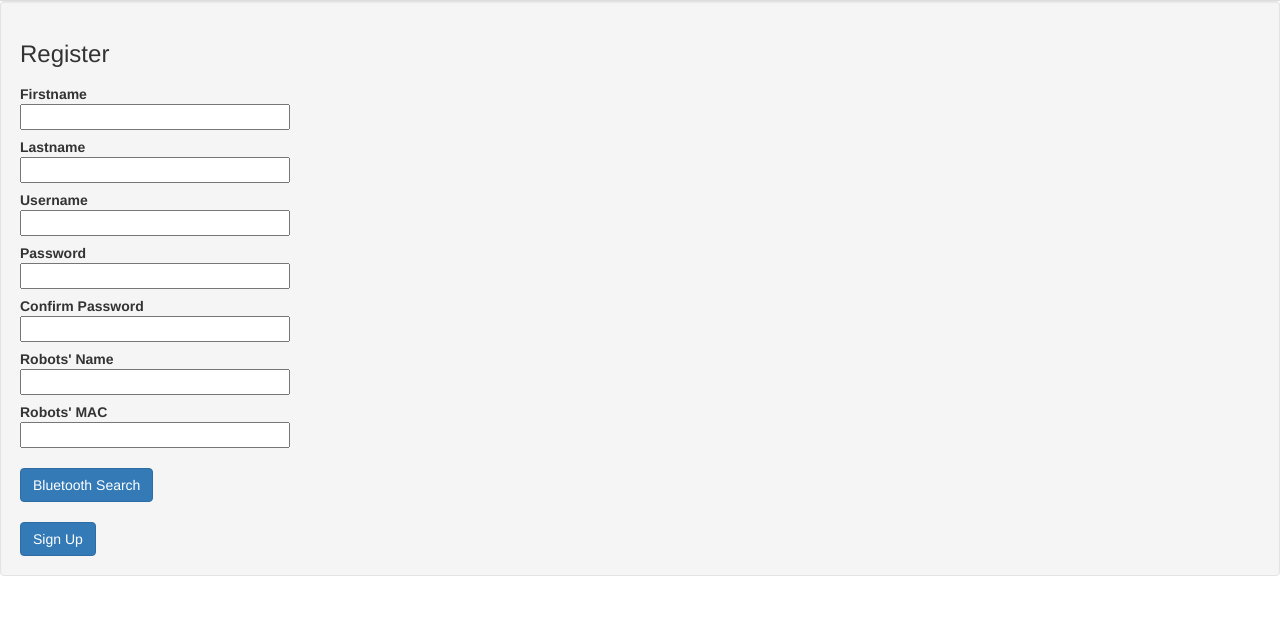
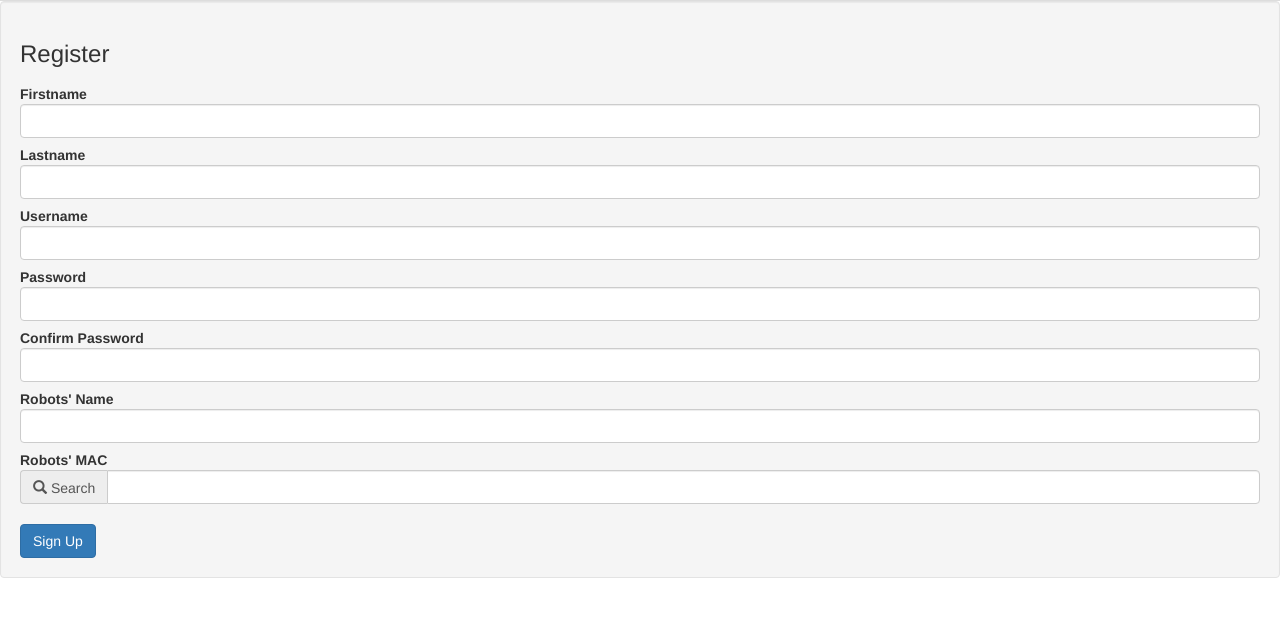
Before and after one commit to B-LAB/panyabot, a Flask app: page /register in a window 1280 px wide. Shown: the top 617 px of the page. Run offline with Flask 2, Linux system fonts and the light colour scheme; some libraries are stand-ins or nearby versions.

Commit message:
Bluetooth api and search added w/ form select.

```diff
--- /dev/null
+++ b/app/blueteeth.py
@@ -0,0 +1,39 @@
+import bluetooth
+from flask import json
+from sys import platform as _platform
+
+if _platform == "linux" or _platform == "linux2":
+	from bluetooth.ble import DiscoveryService
+	blescan = True
+else:
+	blescan = False
+
+resp = []
+
+def leginquire():
+	global resp
+	global i
+	resp = []
+	nearby_devices = bluetooth.discover_devices(duration=8, lookup_names=True, flush_cache=True, lookup_class=False)
+	# resp.append({'number':str(len(nearby_devices))})
+	for addr, name in nearby_devices:
+		try:
+			resp.append({'mac':str(addr),'name':str(name)})
+		except UnicodeEncodeError:
+			resp.append({'mac':str(addr),'name':str(name.encode('utf-8', 'replace'))})
+	if ((resp == []) & (blescan)):
+		bleinquire()
+	response = json.dumps(resp)
+	return response
+
+def bleinquire():
+	global resp
+	global i
+	service = DiscoveryService()
+	devices = service.discover(2)
+	for addr, name in devices.items():
+		resp.append({'mac*':str(addr),'name*':str(name)})
+
+if __name__ == '__main__':
+	print "OS: %s" % (str(_platform))
+	print leginquire()
--- a/app/templates/base.html
+++ b/app/templates/base.html
@@ -2,7 +2,7 @@
 <html lang="en">
   <head>
     <link href="/static/css/bootstrap.min.css" rel="stylesheet" media="screen">
-    <script src="http://code.jquery.com/jquery-latest.js"></script>
+    <script src="//code.jquery.com/jquery-1.11.3.min.js"></script>
     <script src="/static/js/bootstrap.min.js"></script>
     <meta name="viewport" content="width=device-width, initial-scale=1.0">
     <link rel="panyabot icon" href="{{ url_for('static', filename='favicon.ico') }}">
@@ -62,6 +62,9 @@
       </style>
     {% endif %}
 
+    {% if title == "Sign Up" %}
+      <link rel="stylesheet" type="text/css" href="//cdnjs.cloudflare.com/ajax/libs/bootstrap-select/1.7.3/css/bootstrap-select.css">
+    {% endif %}
   </head>
 
   <body>
@@ -101,7 +104,6 @@
         function uploadCode() {
           alert("Dummy Code Upload")
         }
-  </script>
       </script>
     {% endif %}
   </body>
--- a/app/templates/register.html
+++ b/app/templates/register.html
@@ -1,6 +1,5 @@
 <!-- extend from base layout -->
 {% extends "base.html" %}
-
 {% block content %}
   {% include 'flash.html' %}
   <div class="well">
@@ -11,7 +10,7 @@
         <div class="control-group">
           <label class="control-label" for "firstname">Firstname</label>
           <div class="controls">
-            {{ form.firstname(size=30) }}
+            {{ form.firstname(size=30, class="form-control") }}
             {% for error in form.firstname.errors %}
               <br><span class="help-inline" style="color: red;">[{{ error }}]</span><br>
             {% endfor %}
@@ -21,7 +20,7 @@
         <div class="control-group">
           <label class="control-label" for "lastname">Lastname</label>
           <div class="controls">
-            {{ form.lastname(size=30) }}
+            {{ form.lastname(size=30, class="form-control") }}
             {% for error in form.lastname.errors %}
               <br><span class="help-inline" style="color: red;">[{{ error }}]</span><br>
             {% endfor %}
@@ -31,7 +30,7 @@
         <div class="control-group">
           <label class="control-label" for "username">Username</label>
           <div class="controls">
-            {{ form.nickname(size=30) }}
+            {{ form.nickname(size=30, class="form-control") }}
             {% for error in form.nickname.errors %}
               <br><span class="help-inline" style="color: red;">[{{ error }}]</span><br>
             {% endfor %}
@@ -41,7 +40,7 @@
         <div class="control-group">
           <label class="control-label" for "password">Password</label>
           <div class="controls">
-            {{ form.password(size=30) }}
+            {{ form.password(size=30, class="form-control") }}
             {% for error in form.password.errors %}
               <br><span class="help-inline" style="color: red;">[{{ error }}]</span><br>
             {% endfor %}
@@ -51,7 +50,7 @@
         <div class="control-group">
           <label class="control-label" for "confirm">Confirm Password</label>
           <div class="controls">
-            {{ form.confirm(size=30) }}
+            {{ form.confirm(size=30, class="form-control") }}
             {% for error in form.confirm.errors %}
               <br><span class="help-inline" style="color: red;">[{{ error }}]</span><br>
             {% endfor %}
@@ -61,31 +60,25 @@
         <div class="control-group">
           <label class="control-label" for "robot_name">Robots' Name</label>
           <div class="controls">
-            {{ form.robot_name(size=30) }}
+            {{ form.robot_name(size=30, class="form-control") }}
             {% for error in form.robot_name.errors %}
               <br><span class="help-inline" style="color: red;">[{{ error }}]</span><br>
             {% endfor %}
           </div>
         </div>
 
-        <div class="control-group">
         <label class="control-label" for "robot_mac">Robots' MAC</label>
-          <div class="controls">
-            {{ form.robot_mac(size=30) }}
+          <div class="input-group">
+            <span class="input-group-addon btn btn-primary" type="button" onclick="bluesearch();return false;">
+            <i style="display: show" id="search" class="glyphicon glyphicon-search"></i>
+            <img id="loading" style="display: none" height="20" width="20" src="/static/loading.gif"> Search </span>
+            <div id="dvsel" style="display: none">
+              <select class="form-control selectpicker" id="robotsel"></select><br>
+            </div>
+              {{ form.robot_mac(id="robotmac", class="form-control") }}
               {% for error in form.robot_mac.errors %}
                 <br><span class="help-inline" style="color: red;">[{{ error }}]</span><br>
               {% endfor %}
-          </div>
-        </div><br>
-
-        <div class="control-group">
-          <div class="controls">
-            <a href="#">
-              <span>
-                <input class="btn btn-primary" type="button" value="Bluetooth Search">
-              </span>
-            </a>
-          </div>
           </div><br>
 
         <div class="control-group">
@@ -95,4 +88,44 @@
       </div>
     </form>
   </div>
+  <script type="text/javascript" src="//cdnjs.cloudflare.com/ajax/libs/bootstrap-select/1.7.3/js/bootstrap-select.js"></script>
+  <script>
+    $('.selectpicker').selectpicker();
+  </script>
+  <script>
+  function bluesearch() {
+    var option_list = [["","---Select One---"]];
+    $("#search").hide();
+    $("#loading").show();
+    $.ajax({
+      type: "POST",
+      url: '/bluesearch',
+      dataType:'json',
+      success: function(data) {
+        $("#search").show();
+        $("#loading").hide();
+        var passdata = JSON.parse(data.devices)
+        $.each(passdata, function(i, item) {
+          var dev_item=[[item.mac,item.name]];
+          option_list = option_list.concat(dev_item);
+          dev_item=[];
+        });
+        $("#robotsel").empty();
+        alert(option_list.length-1+" devices found")
+        for (var i = 0; i < option_list.length; i++) {
+          $("#robotsel").append(
+            $("<option></option>").attr(
+              "value", option_list[i][0]).text(option_list[i][1])
+            );
+          $("#robotmac").hide();
+          $('#dvsel').show();
+          $('#robotsel').selectpicker('refresh');
+        }
+      },
+      error: function(){
+        alert("Error");
+      }
+    });
+  }
+  </script>
 {% endblock %}
--- a/app/views.py
+++ b/app/views.py
@@ -1,6 +1,7 @@
-from flask import render_template, url_for, request, g, flash, redirect
+from flask import render_template, url_for, request, g, flash, redirect, jsonify
 from flask.ext.login import login_user, logout_user, current_user, login_required
 from app import app, db, login_manager, bcrypt
+from .blueteeth import leginquire
 from .forms import LoginForm, RegistrationForm
 from .models import User, Robot
 
@@ -20,6 +21,12 @@ def internal_error(error):
 @login_manager.user_loader
 def user_loader(user_id):
 	return User.query.get(int(user_id))
+
+@app.route('/bluesearch', methods=['POST'])
+def bluesearch():
+	return jsonify({
+		'devices': leginquire()
+		})
 
 @app.route('/register', methods=['GET','POST'])
 def register():
--- a/requirements.txt
+++ b/requirements.txt
@@ -9,6 +9,7 @@ itsdangerous==0.24
 Jinja2==2.7.3
 MarkupSafe==0.23
 pbr==1.3.0
+PyBluez==0.22
 pyserial==2.7
 python-bcrypt==0.3.1
 six==1.9.0
```
Also changed, not shown: app/bluenquiry.py (deleted, +0 -11 lines), app/static/js/bluesearch.js (added, +18 -0 lines), app/static/loading.gif (added). Lines whose indentation alone changed are shown as unchanged.
